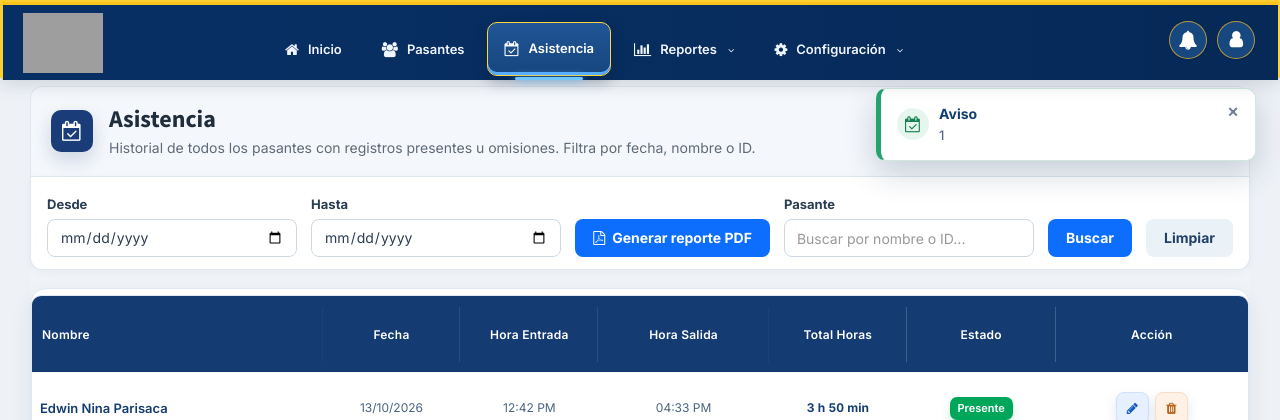
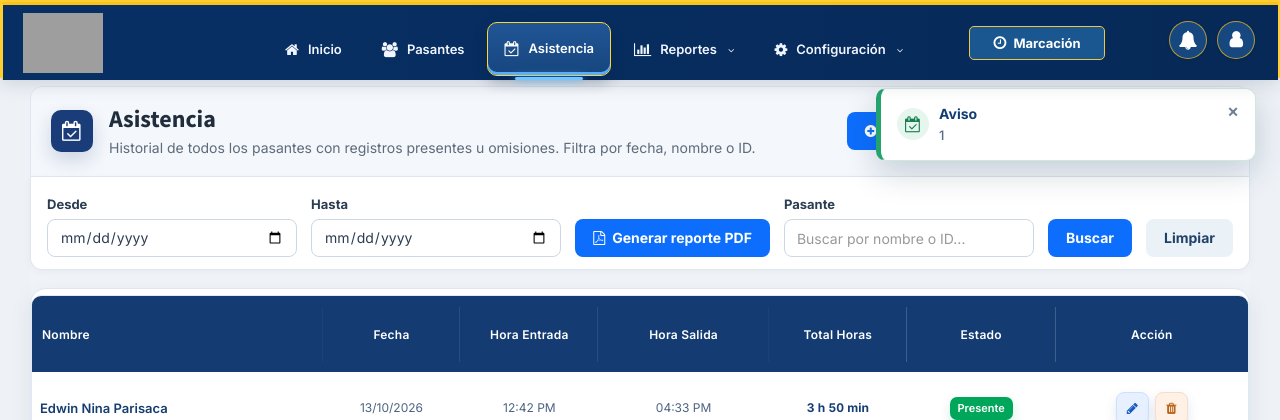
Before and after one commit to aquillahuanca-stack/Stazher-main, a PHP site: page /admin/attendance.php in a window 1280 px wide. Shown: the top 420 px of the page. Run offline with PHP 8.4, Linux system fonts and the light colour scheme; a user stored in the database is signed in; data comes from the database, SQL or seed files in the repository; data that the repository does not hold is empty; grey boxes are pictures that could not be loaded.

Commit message:
Mejora marcacion y asistencia manual

```diff
--- a/admin/attendance.php
+++ b/admin/attendance.php
@@ -72,6 +72,21 @@
             margin: 4px 0 0;
             color: #5d6b7a;
             font-size: 14px;
+          }
+          .attendance-header-actions {
+            display: flex;
+            align-items: center;
+            justify-content: flex-end;
+            gap: 14px;
+            margin-left: auto;
+          }
+          .attendance-manual-button {
+            display: inline-flex;
+            align-items: center;
+            justify-content: center;
+            gap: 7px;
+            text-decoration: none;
+            white-space: nowrap;
           }
           .attendance-filter-panel {
             background: #ffffff;
@@ -351,6 +366,9 @@
             display: none;
           }
           @media (max-width: 767px) {
+            .attendance-topbar { align-items: flex-start; }
+            .attendance-header-actions { align-items: flex-end; flex-direction: column-reverse; gap: 8px; }
+            .attendance-manual-button { padding: 0 12px; font-size: 12px; }
             .attendance-filter-row { display: grid; grid-template-columns: 1fr; }
             .attendance-search input { width: 100%; }
             .attendance-table-tools { display: block; }
@@ -370,8 +388,13 @@
                 <p>Historial de todos los pasantes con registros presentes u omisiones. Filtra por fecha, nombre o ID.</p>
               </div>
             </div>
-            <div style="font-size:12px; color:#4f627a; font-weight:700; white-space:nowrap; margin-left:auto;">
-              <i class="fa fa-home" style="margin-right:6px;"></i> Inicio <span style="color:#8aa0b7;">›</span> Asistencia
+            <div class="attendance-header-actions">
+              <button type="button" class="attendance-btn primary attendance-manual-button" data-toggle="modal" data-target="#addnew">
+                <i class="fa fa-plus-circle" aria-hidden="true"></i> Registrar asistencia manual
+              </button>
+              <div style="font-size:12px; color:#4f627a; font-weight:700; white-space:nowrap;">
+                <i class="fa fa-home" style="margin-right:6px;"></i> Inicio <span style="color:#8aa0b7;">›</span> Asistencia
+              </div>
             </div>
           </div>
 
--- a/admin/includes/attendance_modal.php
+++ b/admin/includes/attendance_modal.php
@@ -5,12 +5,12 @@
 			<div class="modal-header">
 				<button type="button" class="close" data-dismiss="modal" aria-label="Close">
 					<span aria-hidden="true">&times;</span></button>
-				<h4 class="modal-title"><b>Agregar Asistencia</b></h4>
+				<h4 class="modal-title"><b>Registrar asistencia manual</b></h4>
 			</div>
 			<div class="modal-body">
 				<form class="form-horizontal" method="POST" action="attendance_add.php"><?php echo csrfField(); ?>
 					<div class="form-group">
-						<label for="employee" class="col-sm-3 control-label">ID Pasante</label>
+						<label for="employee" class="col-sm-3 control-label">Código del pasante</label>
 
 						<div class="col-sm-9">
 							<input type="text" class="form-control" id="employee" name="employee" required>
--- a/admin/includes/navbar.php
+++ b/admin/includes/navbar.php
@@ -29,6 +29,9 @@ try {
         <li class="dropdown reports-dropdown"><a href="#" class="dropdown-toggle" data-toggle="dropdown"><i class="fa fa-bar-chart"></i><span>Reportes</span><i class="fa fa-angle-down nav-caret"></i></a><ul class="dropdown-menu"><li><a href="employee_print.php" target="_blank" rel="noopener">Lista de pasantes</a></li><li><a href="attendance_print.php" target="_blank" rel="noopener">Reporte de asistencia</a></li></ul></li>
         <li class="dropdown"><a href="#" class="dropdown-toggle" data-toggle="dropdown"><i class="fa fa-cog"></i><span>Configuración</span><i class="fa fa-angle-down nav-caret"></i></a><ul class="dropdown-menu"><li><a href="schedule.php">Horarios</a></li><li><a href="position.php">Áreas de trabajo</a></li><li><a href="area.php">Unidades organizacionales</a></li><li><a href="institution.php">Instituciones</a></li><li><a href="career.php">Carreras</a></li><li><a href="modality.php">Modalidades</a></li></ul></li>
       </ul>
+      <a class="admin-marking-link" href="../index.php" title="Abrir página de marcación" onclick="window.location.replace(this.href); return false;">
+        <i class="fa fa-clock-o" aria-hidden="true"></i><span>Marcación</span>
+      </a>
       <div class="navbar-custom-menu">
         <ul class="nav navbar-nav">
           <li class="notifications-menu">
@@ -94,6 +97,39 @@ try {
     </nav>
   </header>
   <style>
+    .admin-marking-link {
+      display: inline-flex;
+      align-items: center;
+      justify-content: center;
+      gap: 7px;
+      min-width: 136px;
+      height: 34px;
+      margin: 8px 18px 8px auto;
+      padding: 0 14px;
+      border: 1px solid #f1c642;
+      border-radius: 5px;
+      background: #1a5790;
+      color: #fff !important;
+      font-size: 13px;
+      font-weight: 700;
+      line-height: 34px;
+      text-decoration: none !important;
+      white-space: nowrap;
+      transition: background .18s ease, border-color .18s ease, transform .18s ease;
+    }
+    .admin-marking-link:hover,
+    .admin-marking-link:focus {
+      border-color: #ffe170;
+      background: #246aa8;
+      color: #fff !important;
+      outline: none;
+      transform: translateY(-1px);
+    }
+    .admin-marking-link:focus-visible {
+      outline: 2px solid #f4c542;
+      outline-offset: 2px;
+    }
+    .admin-marking-link i { font-size: 15px; }
     .navbar-custom-menu .notifications-menu > a.notification-trigger {
       position: relative;
       display: flex;
@@ -204,6 +240,12 @@ try {
       text-align: center;
     }
     @media (max-width: 767px) {
+      .admin-marking-link {
+        min-width: auto;
+        margin-right: 6px;
+        padding: 0 10px;
+      }
+      .admin-marking-link span { display: none; }
       .notification-dropdown { right: -55px; }
     }
     .navbar-custom-menu > .navbar-nav {
--- /dev/null
+++ b/database/employee_code_unique_constraint.sql
@@ -0,0 +1,6 @@
+-- Protección contra códigos de pasante repetidos.
+-- Ejecute este archivo solo después de comprobar que no existan duplicados.
+-- El sistema debe conservar un único código por cada pasante.
+
+ALTER TABLE employees
+    ADD CONSTRAINT uq_employees_employee_id UNIQUE (employee_id);
```
Also changed, not shown: attendance.php (+6 -2 lines), database/clean_duplicate_employee_codes.sql (added, +58 -0 lines), index.php (+12 -1 lines).
